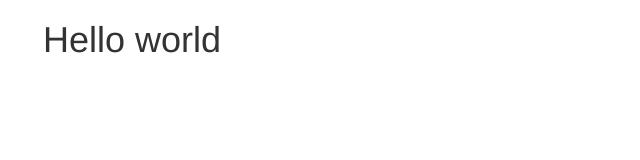
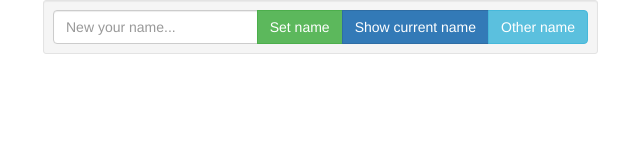
Before and after one commit to siteslave/angular-basic, a website: page index.html in a window 1280 px wide. Shown: the whole page, without its empty margins (27-667 px from the left). Drawn offline with nearby package versions, Linux system fonts and the light colour scheme.

Commit message:
init step 2

```diff
--- a/app.js
+++ b/app.js
@@ -2,7 +2,19 @@
 angular.module('app', [])
   .controller('MainCtrl', function ($scope, $log) {
 
-    $log.info('Welcome to angular application.');
-    $scope.message = 'Hello world';
+    $scope.name = 'Satit Rianpit';
+
+    $scope.setName = function () {
+        $scope.name = !$scope.newName ? 'Steve Job' : $scope.newName;
+    };
+
+    $scope.showName = function () {
+        alert('Hi, ' + $scope.name);
+    };
+
+    $scope.showOtherName = function (name) {
+        $scope.name = name;
+        $scope.showName();
+    };
 
   });
--- a/index.html
+++ b/index.html
@@ -13,7 +13,36 @@
 
     <div class="container">
       <div ng-controller="MainCtrl">
-        <h1>{{ message }}</h1>
+        <div class="row">
+          <div class="col-md-6">
+            <div class="well well-sm">
+              <div class="input-group">
+                <input type="text" class="form-control"
+                  placeholder="New your name..."
+                  ng-model="newName">
+
+                <span class="input-group-btn">
+
+                  <button class="btn btn-success"
+                    type="button"
+                    ng-click="setName()">Set name</button>
+
+                  <button class="btn btn-primary"
+                    type="button"
+                    ng-click="showName()">Show current name</button>
+
+                  <button class="btn btn-info"
+                    type="button"
+                    ng-click="showOtherName('John Doe')">Other name</button>
+
+
+                </span>
+              </div>
+            </div>
+          </div>
+        </div>
+
+
       </div>
     </div>
 
```
